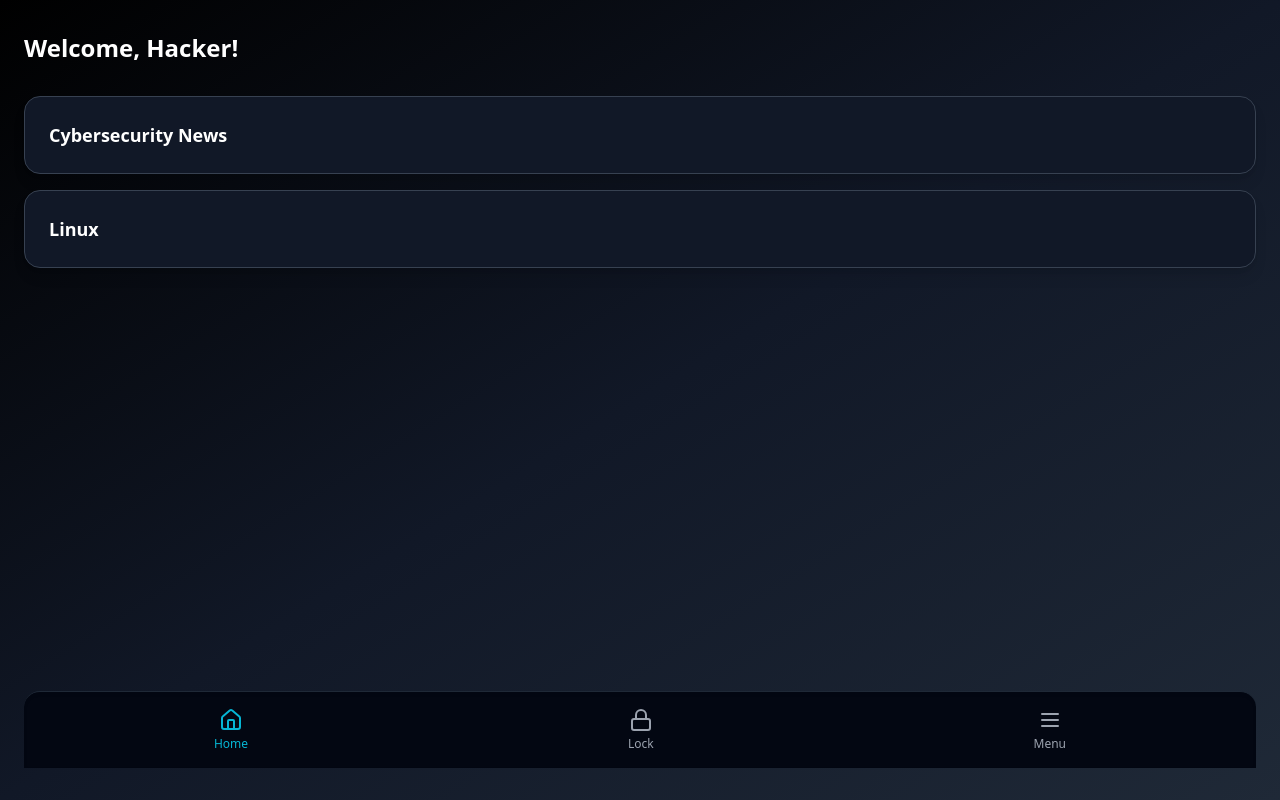
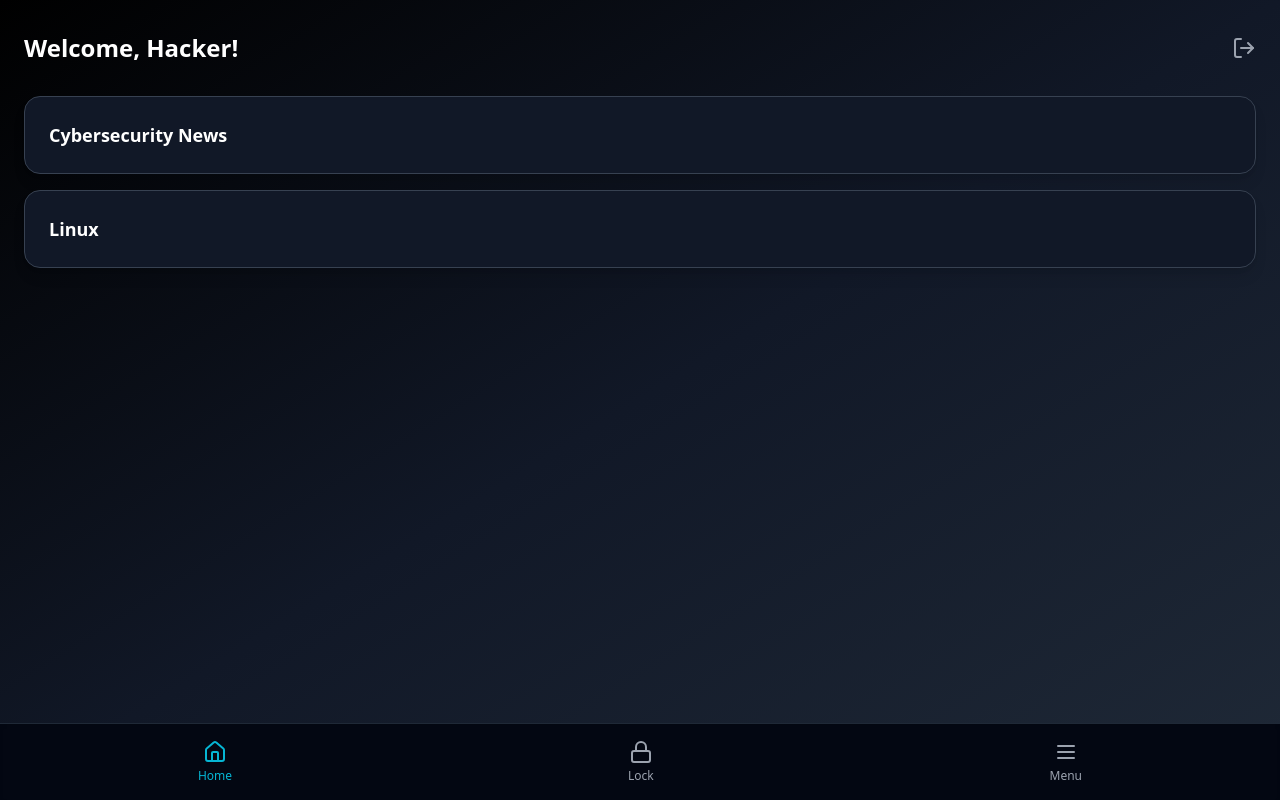
Before and after one commit to alexba2004/CyberApp-Frontend, a React (Vite) app: page /home in a window 1280 px wide. Built offline with nearby package versions, Linux system fonts and the light colour scheme.

Commit message:
add: logout button in home

```diff
--- a/src/pages/Home.jsx
+++ b/src/pages/Home.jsx
@@ -1,13 +1,23 @@
 import { useNavigate } from "react-router-dom";
-import { Home as HomeIcon, Lock, Menu } from "lucide-react";
+import { Home as HomeIcon, Lock, Menu, LogOut } from "lucide-react";
 
 export default function Home() {
   const navigate = useNavigate();
 
   return (
-    <div className="min-h-screen flex flex-col justify-between bg-gradient-to-br from-black via-gray-900 to-gray-800 text-white px-6 py-8">
+    <div className="min-h-screen flex flex-col justify-between bg-gradient-to-br from-black via-gray-900 to-gray-800 text-white px-6 pt-8 pb-4">
       <div>
-        <h1 className="text-2xl font-bold mb-8">Welcome, Hacker!</h1>
+        {/* Header: título y botón de log out */}
+        <div className="flex items-center justify-between mb-8">
+          <h1 className="text-2xl font-bold">Welcome, Hacker!</h1>
+          <button
+            onClick={() => navigate("/")}
+            className="text-gray-400 hover:text-red-500 transition"
+            title="Log Out"
+          >
+            <LogOut className="w-6 h-6" />
+          </button>
+        </div>
 
         <div className="space-y-4">
           <div className="bg-gray-900 border border-gray-700 rounded-2xl p-6 shadow-lg">
@@ -23,7 +33,8 @@ export default function Home() {
         </div>
       </div>
 
-      <nav className="flex justify-around items-center bg-gray-950 border-t border-gray-800 rounded-t-2xl py-4 shadow-inner">
+      {/* Navigation bar */}
+      <nav className="fixed bottom-0 left-0 right-0 flex justify-around items-center bg-gray-950 border-t border-gray-800 py-4 shadow-inner z-50">
         <button className="flex flex-col items-center text-cyan-500">
           <HomeIcon className="w-6 h-6" />
           <span className="text-xs mt-1">Home</span>
--- a/src/pages/LinuxInfo.jsx
+++ b/src/pages/LinuxInfo.jsx
@@ -1,6 +1,6 @@
 import { useNavigate } from "react-router-dom";
 import { ArrowLeft } from "lucide-react";
-import tux from "../assets/tux.png"; // Asegúrate de tener una imagen llamada tux.png en /src/assets
+import tux from "../assets/tux.png";
 
 export default function LinuxInfo() {
   const navigate = useNavigate();
```
